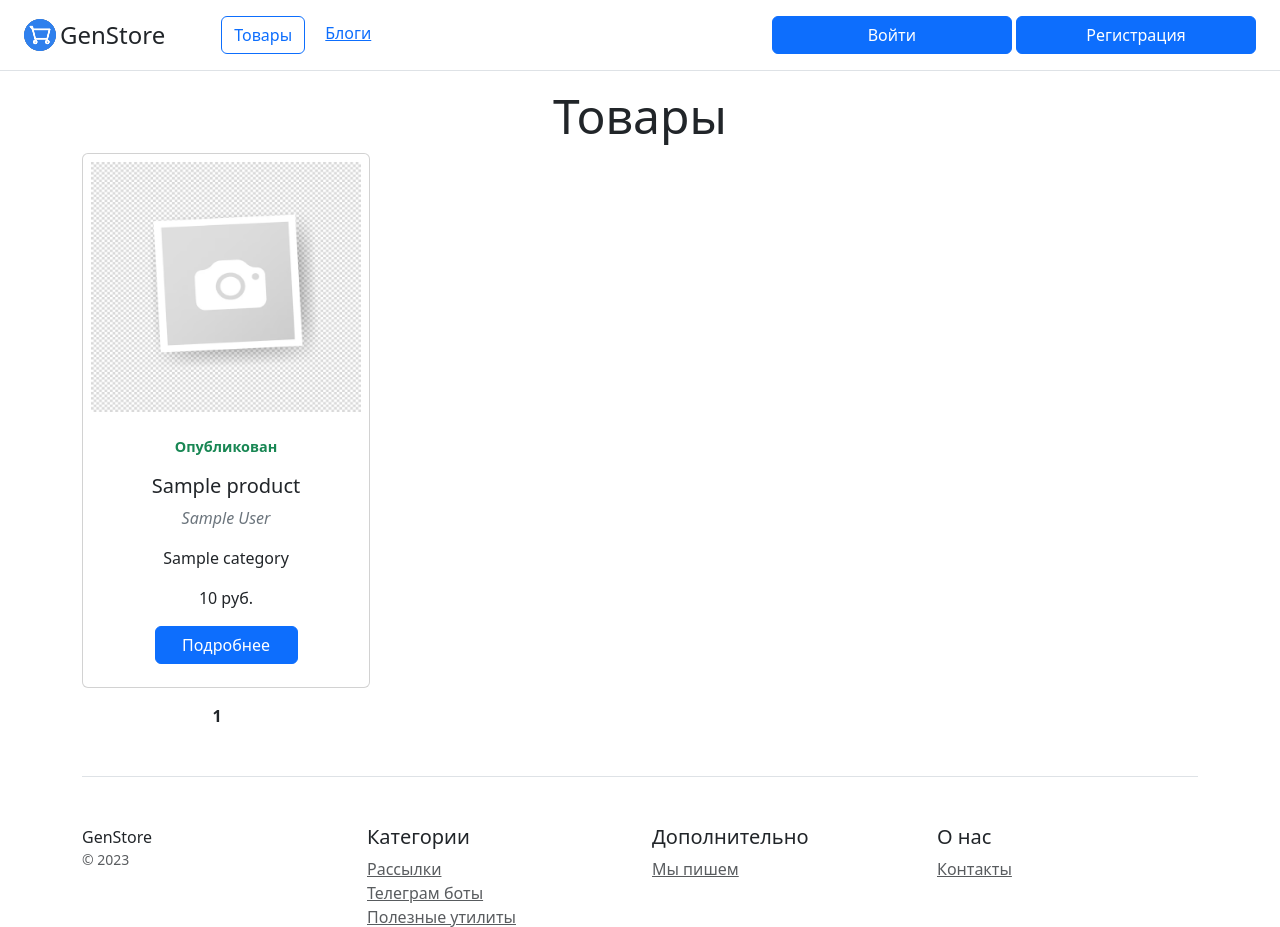
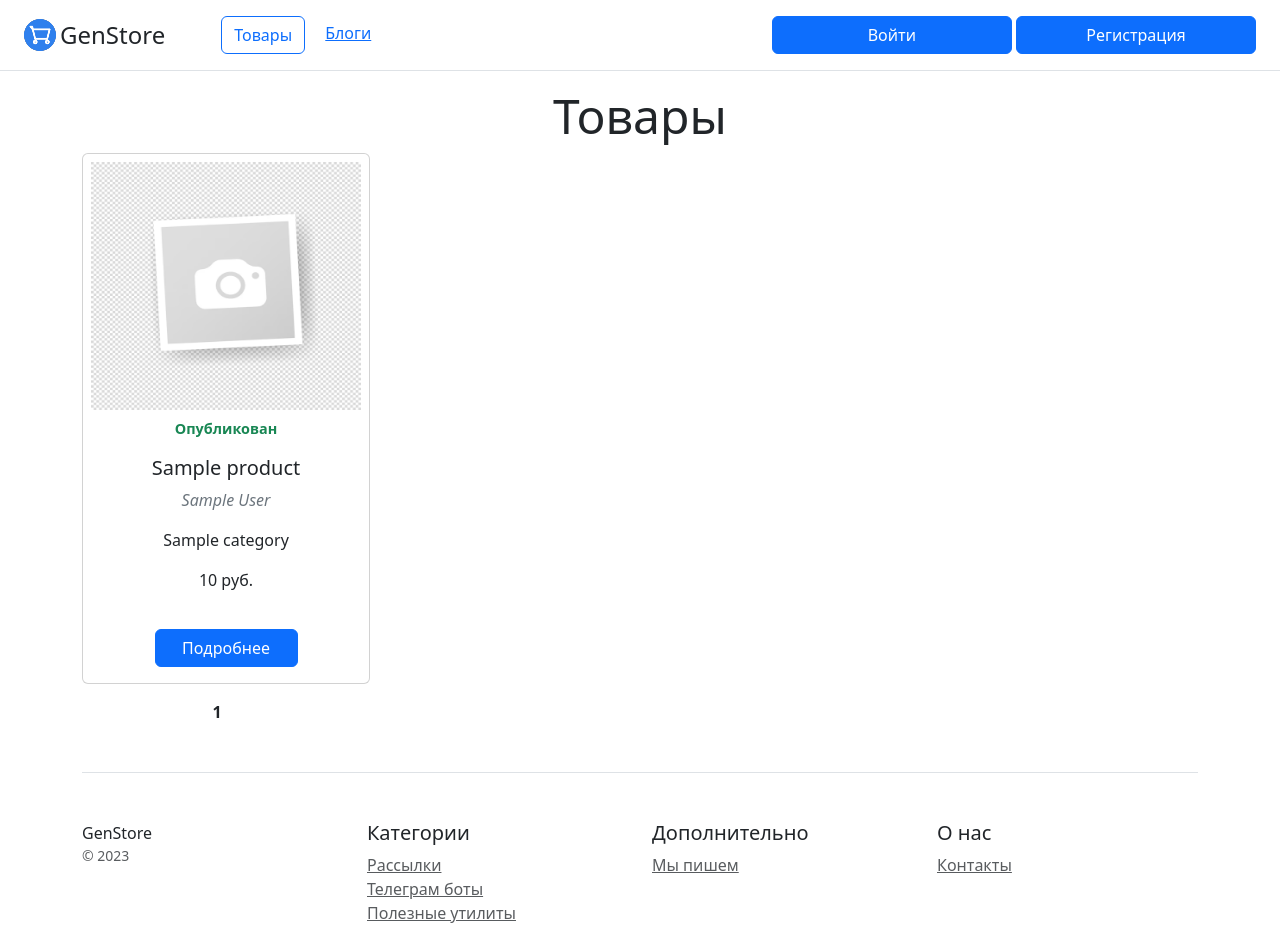
Before and after one commit to Aladser/genstore, a Django app: page / in a window 1280 px wide. Shown: the top 927 px of the page. Run offline with Django 5.2, Linux system fonts and the light colour scheme; tables that the repository leaves empty hold one stand-in row (values such as "Sample post"); data that the repository does not hold is empty; parts of the project's set-up code (start-up, migrations or seed data) failed here and were passed over.

Commit message:
обновлена верстка

```diff
--- a/product/templates/product/list.html
+++ b/product/templates/product/list.html
@@ -12,19 +12,22 @@
     <div class="d-flex mb-3">
         {%for prd in object_list %}
         <div class="card" style="width: 18rem;">
-          <img src="{{prd.ava|full_image_path}}" class='card-img-top h-50 img-fluid mb-3 p-2' alt="{{prd.name}}">
-          <div>
+          <div class="h-50">
+              <img src="{{prd.ava|full_image_path}}" class='card-img-top img-fluid mb-3 p-2 h-100' alt="{{prd.name}}">
+          </div>
+          <div class="h-50 d-flex flex-column justify-content-between">
+              <div class="px-2">
                   {% if prd.is_published %}
                     <p class="card-text status-publication text-success">Опубликован</p>
                   {% else %}
                     <p class="card-text status-publication text-danger">Не опубликован</p>
                   {% endif %}
-
                   <h5 class="card-title">{{prd.name|product_version:prd.current_version}}</h5>
                   <p class="card-text fst-italic text-secondary">{{prd.creator|author|safe}}</p>
                   <p class="card-text">{{prd.category}}</p>
                   <p class="card-text">{{prd.price|price}}</p>
-                <a href="{% url 'product:detail' prd.pk %}" class="btn btn-primary w-50 mb-1">Подробнее</a>
+              </div>
+              <a href="{% url 'product:detail' prd.pk %}" class="btn btn-primary w-50 mb-1 mx-auto mb-3">Подробнее</a>
           </div>
         </div>
         {% endfor %}
```
Lines whose indentation alone changed are shown as unchanged.
